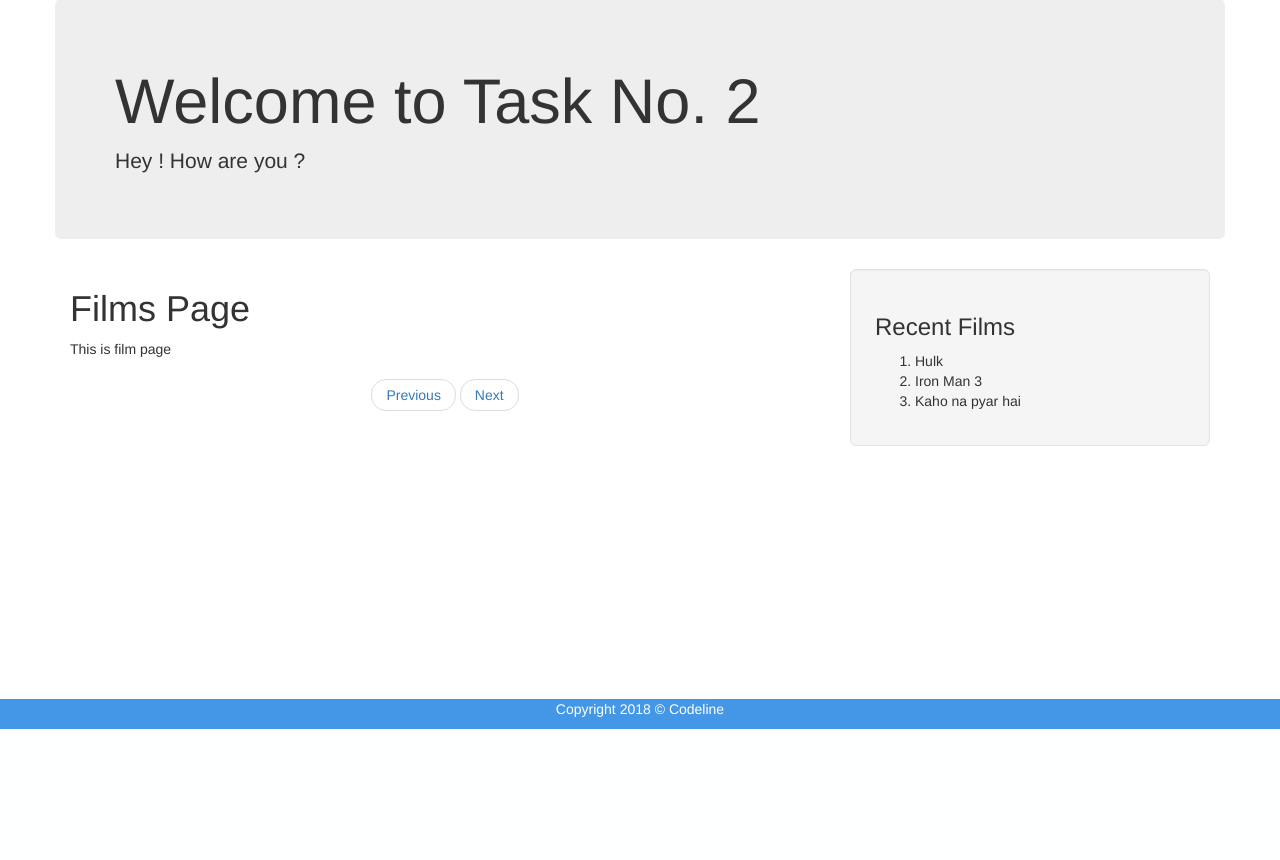
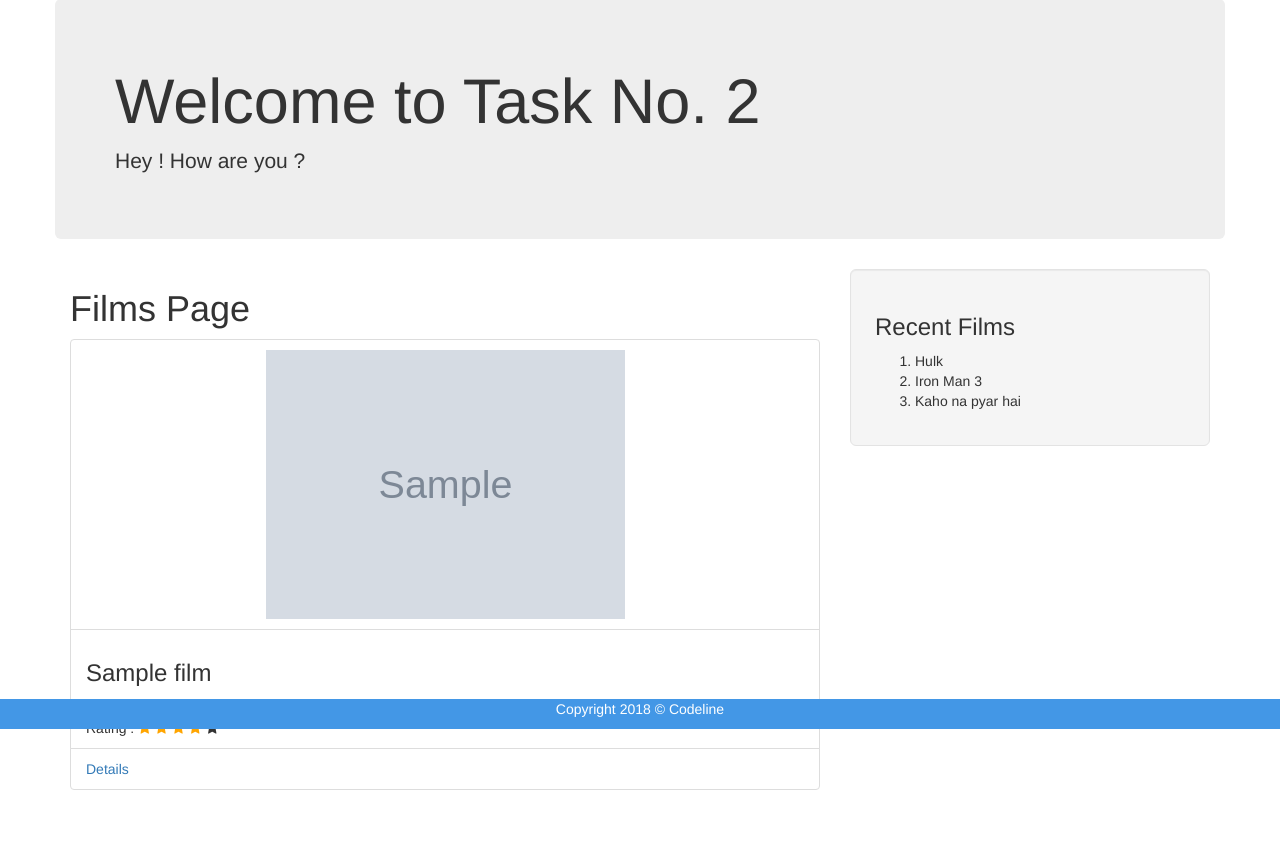
Before and after one commit to shailesh345/laravel, a Laravel app: page / in a window 1280 px wide. Shown: the part 71-931 px from the top of the page. Before the commit the page ends 800 px from the top, so only its background shows below. Run offline with Laravel 8, Linux system fonts and the light colour scheme; tables that the repository leaves empty hold one stand-in row (values such as "Sample post"); grey boxes marked "Sample" are stand-in pictures.

Commit message:
pagination and film description page done

```diff
--- a/app/Http/Controllers/FilmsController.php
+++ b/app/Http/Controllers/FilmsController.php
@@ -4,20 +4,19 @@
 
 use Illuminate\Http\Request;
 use App\Film;
-
 class FilmsController extends Controller
 {
-    public function films()
+    public function films($pageno=FALSE)
     {
-
-    return view('films.films');
+    if(!$pageno){$pageno=0;}
+    return view('films.films')->with('filmlist',Film::where('id','>',$pageno)->paginate(1));
 
     }
 
-      public function film_description()
+      public function film_description($name,$id)
     {
-
-    return view('films.film_description');
+    // var_dump(Film::where('id',$id)->get());
+    return view('films.film_description')->with('film_discription',Film::where('id',$id)->get());
 
     }
 
@@ -39,7 +38,7 @@
           'ticket_price'=>'required',
           'country'=>'required',
           'genre'=>'required',
-          'image'=>'required|max:10000|mimes:png,jpg,jpeg,gif',
+          'image'=>'required|image|max:10000|mimes:png,jpg,jpeg,gif',
       ]) ;
 
       $filmData=new Film;
@@ -50,12 +49,20 @@
       $filmData->rating=$request->input('rating');
       $filmData->ticket_price=$request->input('ticket_price');
       $filmData->country=$request->input('country');
-      $filmData->genre=$request->input('genre');
+      $filmData->genre=json_encode((object)$request->input('genre'));
 
       //Validate image
-      $filmData->image=$image;
+        if ($request->hasFile('image')) {
+        $image = $request->file('image');
+        $name = time().'.'.$image->getClientOriginalExtension();
+        $destinationPath = public_path('/film_images');
+        $image->move($destinationPath, $name);
+    }
+      $filmData->image=$name;
 
-     return 'SUCCESS';
+     $filmData->save();
+
+     return redirect('/create')->with('success','Film record successfully created');
     }
 
       public function register()
--- a/public/css/style.css
+++ b/public/css/style.css
@@ -34,3 +34,20 @@
 .navbar-inverse .navbar-brand{
 color:white;
 }
+
+
+.center {
+    display: block;
+    margin-left: auto;
+    margin-right: auto;
+    width: 50%;
+}
+
+.checked {
+    color: orange;
+}
+
+.container{
+
+margin-bottom:30px;
+}
--- a/resources/views/films/create.blade.php
+++ b/resources/views/films/create.blade.php
@@ -2,7 +2,7 @@
 @section('content')
 <h1>Create Film</h1>
 <div class="form-horizontal" style="margin-bottom:55px;">
-{!! Form::open(['url' => 'create/submit']) !!}
+{!! Form::open(['url' => 'create/submit','enctype' => 'multipart/form-data']) !!}
 <div class="form-group">
   {{Form::label('name', 'Film Name')}}
   {{Form::text('name', '', ['class' => 'form-control','placeholder'=>'Enter Film Name'])}}
@@ -20,7 +20,7 @@
 
 <div class="form-group">
   {{Form::label('rating', 'Rating')}}
-  {{Form::selectRange('rating',1,10,null,['class' => 'form-control','placeholder'=>'Select Rating'])}}
+  {{Form::selectRange('rating',1,5,null,['class' => 'form-control','placeholder'=>'Select Rating'])}}
 </div>
 
 <div class="form-group">
@@ -39,7 +39,7 @@
   {{Form::label('genre', 'Genres')}}
   </div>
     <div class="col-md-4">
-  {{Form::select('country',['action'=>'Action','romance'=>'Romance','drama'=>'Drama','scifi'=>'Sci-Fi'],null ,['class' => 'form-control','placeholder'=>'Genres Type'])}}
+  {{Form::select('genre[]',['action'=>'Action','romance'=>'Romance','drama'=>'Drama','scifi'=>'Sci-Fi'],null ,['class' => 'form-control','placeholder'=>'Genres Type'])}}
   </div>
   <div class="col-md-2">
     <span class="add_more_span">{{Form::button('+',['class'=>'btn btn-xs btn-success add_more'])}}</span>
--- a/resources/views/films/film_description.php
+++ /dev/null
@@ -1,5 +0,0 @@
-@extends('films.layouts.app')
-@section('content')
-<h1>Film description</h1>
-<p>This is film description page</p>
-@endsection
--- a/resources/views/films/films.blade.php
+++ b/resources/views/films/films.blade.php
@@ -1,7 +1,23 @@
 @extends('films.layouts.app')
 @section('content')
 <h1>Films Page</h1>
-<p>This is film page</p>
 
+@if(count($filmlist) > 0)
+@foreach($filmlist as $film)
+<ul class="list-group">
+<li class="list-group-item"><img class="center" src="film_images/{{$film->image}}"></li>
+<li class="list-group-item"><h3>{{$film->name}}</h3></li>
+<li class="list-group-item">Rating : @for($i=1;$i<=$film->rating;$i++)
+<span class="fa fa-star checked"></span>
+@endfor
+@for($i=1;$i<=(5-$film->rating);$i++)
+<span class="fa fa-star"></span>
+@endfor
+</li>
+<li class="list-group-item"><a href='/films/{{str_slug($film->name,"-")}}/{{$film->id}}'>Details</a></li>
+</ul>
+@endforeach
+@endif
  @include('films.layouts.inc.pager')
 @endsection
+@include('films.layouts.inc.sidebar')
--- a/resources/views/films/layouts/app.blade.php
+++ b/resources/views/films/layouts/app.blade.php
@@ -15,6 +15,8 @@
 
  <link rel="stylesheet" type="text/css" href="{{URL::asset('css/style.css')}}">
 
+ <link rel="stylesheet" href="https://cdnjs.cloudflare.com/ajax/libs/font-awesome/4.7.0/css/font-awesome.min.css">
+
         <title>Codeline Laravel Task</title>
 
     </head>
@@ -26,14 +28,15 @@
     @include('films.layouts.inc.showcase')
     @endif
 
+     <div class="col-md-8 col-lg-8">
     @include('films.layouts.inc.notification')
     @yield('content')
 
 
     </div>
     <div class="col-md-4 col-lg-4">
+    @yield('sidebar')
 
-    @include('films.layouts.inc.sidebar')
     </div>
 
     </div>
--- a/resources/views/films/layouts/inc/notification.blade.php
+++ b/resources/views/films/layouts/inc/notification.blade.php
@@ -4,11 +4,16 @@
 To change this template file, choose Tools | Templates
 and open the template in the editor.
 -->
- <div class="col-md-8 col-lg-8">
-    @if(count($errors) > 0)
+@if(count($errors) > 0)
 @foreach($errors->all() as $error)
 <div class="alert alert-danger">
 {{$error}}
 </div>
 @endforeach
 @endif
+
+@if(session('success'))
+<div class="alert alert-success">
+{{session('success')}}
+</div>
+@endif
--- a/resources/views/films/layouts/inc/pager.blade.php
+++ b/resources/views/films/layouts/inc/pager.blade.php
@@ -5,6 +5,5 @@
 and open the template in the editor.
 -->
 <ul class="pager">
-  <li><a href="#">Previous</a></li>
-  <li><a href="#">Next</a></li>
+ {{ $filmlist->links() }}
 </ul>
--- a/resources/views/films/layouts/inc/sidebar.blade.php
+++ b/resources/views/films/layouts/inc/sidebar.blade.php
@@ -1,4 +1,4 @@
-   @yield('sidebar')
+   @section('sidebar')
         <div class="well well-lg">
         <h3>Recent Films</h3>
         <ol>
@@ -7,3 +7,4 @@
         <li>Kaho na pyar hai</li>
         </ol>
         </div>
+   @endsection
--- a/routes/web.php
+++ b/routes/web.php
@@ -21,7 +21,7 @@
 
 Route::post('/create/submit','FilmsController@create_submit');
 
-Route::get('/films_description','FilmsController@films_description');
+Route::get('/films/{name}/{id}','FilmsController@film_description');
 
 Route::get('/login','FilmsController@login');
 
```
Also changed, not shown: resources/views/films/film_description.blade.php (added, +27 -0 lines), resources/views/films/layouts/inc/comment.blade.php (added, +28 -0 lines), database/migrations/2018_10_30_145405_create_comments_table.php, public/favicon.ico (deleted), public/film_images/1540916078.jpg (added), public/film_images/1540916175.jpg (added), public/film_images/1540916250.jpg (added).
